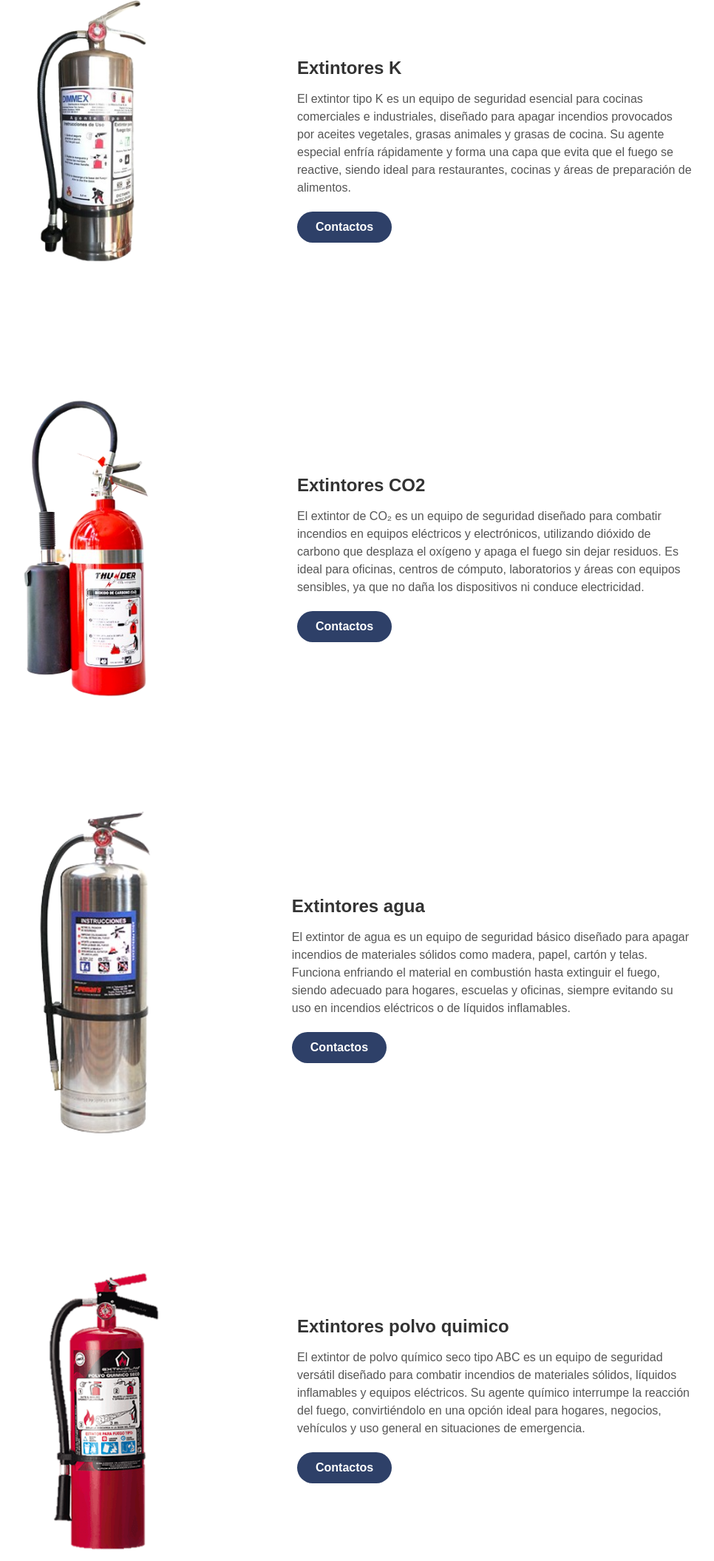
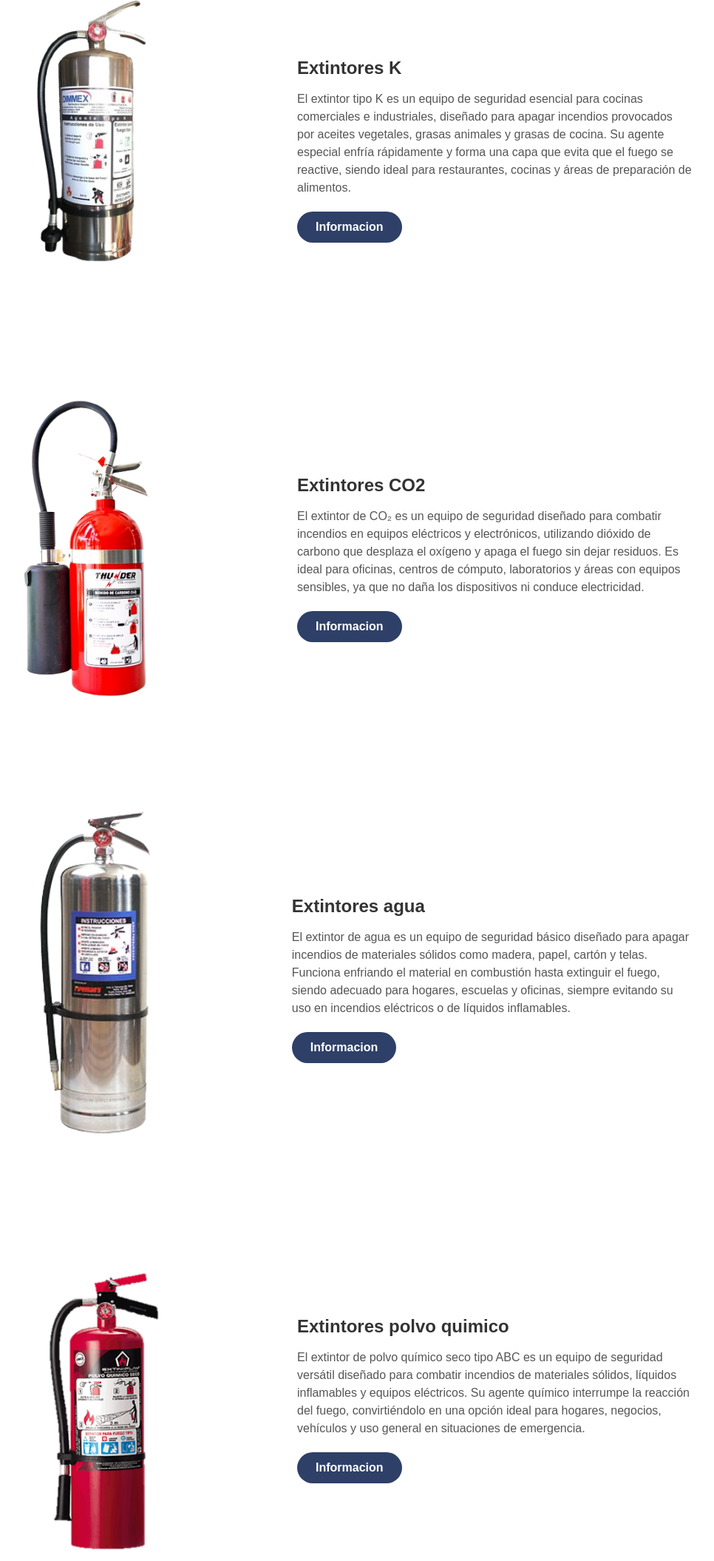
Before and after one commit to erickg04/erickg04.github.io, a plain HTML site: page extintores.html in a window 1280 px wide. Shown: the part 668-2778 px from the top of the page at 74% size, without its empty margins (216-1182 px from the left). Drawn offline with Linux system fonts and the light colour scheme.

Commit message:
subí cambios de la página web

```diff
--- a/extintores.html
+++ b/extintores.html
@@ -70,7 +70,7 @@
                 y forma una capa que evita que el fuego se reactive, siendo ideal para restaurantes, cocinas y áreas de preparación de alimentos.
             </p>
 
-            <a href="extintoresk.html" class="btn-info">Contactos</a>
+            <a href="extintoresk.html" class="btn-info">Informacion</a>
         </div>
 
     </div>
@@ -91,7 +91,7 @@
                 áreas con equipos sensibles, ya que no daña los dispositivos ni conduce electricidad.
             </p>
 
-            <a href="extintoresco2.html" class="btn-info">Contactos</a>
+            <a href="extintoresco2.html" class="btn-info">Informacion</a>
         </div>
 
     </div>
@@ -113,7 +113,7 @@
                 oficinas, siempre evitando su uso en incendios eléctricos o de líquidos inflamables.
             </p>
 
-            <a href="extintoragua.html" class="btn-info">Contactos</a>
+            <a href="extintoragua.html" class="btn-info">Informacion</a>
         </div>
 
     </div>
@@ -136,7 +136,7 @@
             y uso general en situaciones de emergencia.
             </p>
 
-            <a href="extintorpolvoquimico.html" class="btn-info">Contactos</a>
+            <a href="extintorpolvoquimico.html" class="btn-info">Informacion</a>
         </div>
 
     </div>
```
Also changed, not shown: extintoragua.html (+1 -1 lines), extintoresco2.html (+1 -1 lines), extintoresk.html (+1 -1 lines), extintorpolvoquimico.html (+1 -1 lines).
